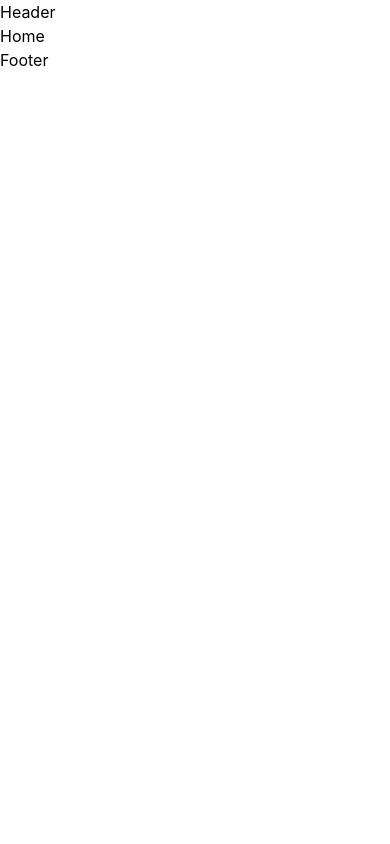
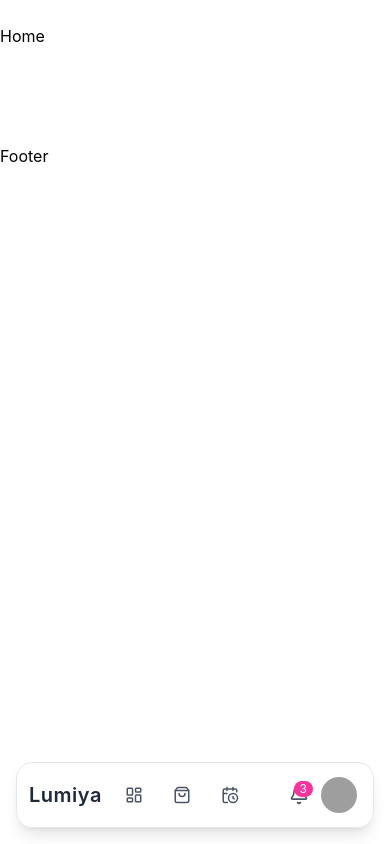
Before and after one commit to farhana-sherin/luminar, a React app in the folder frontend/: page / in a window 390 px wide. Built offline with nearby package versions, Linux system fonts and the light colour scheme; grey boxes are pictures that could not be loaded; the HTML template or start-up script is replaced by a standard one.

Commit message:
Create the basice header for the website and make sure its very responsive for all screnns

```diff
--- a/frontend/src/Layouts/MainLayout.jsx
+++ b/frontend/src/Layouts/MainLayout.jsx
@@ -1,14 +1,17 @@
-import React from "react";
-import { Outlet } from "react-router-dom";
-import { Header } from "../components/Header";
-import { Footer } from "../components/Footer";
+import React from 'react'
+import { Outlet } from 'react-router-dom'
+import { Header } from '../components/Header'
+import { Footer } from '../components/Footer'
+
 
 export const MainLayout = () => {
   return (
     <div>
       <Header />
-      <Outlet />
+      <main className="pt-6 pb-24 lg:pt-24 lg:pb-0">
+        <Outlet />
+      </main>
       <Footer />
     </div>
-  );
-};
+  )
+}
--- a/frontend/src/components/Header.jsx
+++ b/frontend/src/components/Header.jsx
@@ -1,7 +1,85 @@
-import React from 'react'
+import { Bell, Search, LayoutDashboard, ShoppingBag, CalendarClock } from "lucide-react";
 
 export const Header = () => {
   return (
-    <div>Header</div>
-  )
-}
+    <header className="fixed inset-x-0 bottom-4 z-50 px-4 lg:top-4 lg:bottom-auto lg:px-8">
+      <div className="relative max-w-7xl mx-auto rounded-2xl border border-gray-200 bg-white/95 backdrop-blur shadow-lg">
+
+        <div className="flex items-center justify-between h-16">
+
+          {/* Left Section */}
+          <div className="flex items-center gap-3 sm:gap-4 px-3 sm:px-4 lg:px-6">
+
+            {/* Logo */}
+            <h1 className="text-xl font-semibold text-gray-800 tracking-wide">
+              Lumiya
+            </h1>
+
+            {/* Navigation */}
+            <nav className="flex items-center justify-center gap-2 sm:gap-4 lg:gap-6 text-xs sm:text-sm font-medium text-gray-600">
+              <a
+                href="#"
+                aria-label="Dashboard"
+                className="flex h-10 w-10 items-center justify-center rounded-xl transition hover:bg-pink-50 hover:text-pink-600 sm:h-auto sm:w-auto sm:rounded-none sm:hover:bg-transparent"
+              >
+                <LayoutDashboard size={18} className="sm:hidden" />
+                <span className="hidden sm:inline">Dashboard</span>
+              </a>
+              <a
+                href="#"
+                aria-label="Products"
+                className="flex h-10 w-10 items-center justify-center rounded-xl transition hover:bg-pink-50 hover:text-pink-600 sm:h-auto sm:w-auto sm:rounded-none sm:hover:bg-transparent"
+              >
+                <ShoppingBag size={18} className="sm:hidden" />
+                <span className="hidden sm:inline">Products</span>
+              </a>
+              <a
+                href="#"
+                aria-label="Rentals"
+                className="flex h-10 w-10 items-center justify-center rounded-xl transition hover:bg-pink-50 hover:text-pink-600 sm:h-auto sm:w-auto sm:rounded-none sm:hover:bg-transparent"
+              >
+                <CalendarClock size={18} className="sm:hidden" />
+                <span className="hidden sm:inline">Rentals</span>
+              </a>
+
+            </nav>
+          </div>
+
+          {/* Right Section */}
+          <div className="flex items-center gap-3 sm:gap-4 px-4 lg:px-6">
+
+            {/* Search */}
+            <div className="hidden md:flex items-center bg-gray-100 px-3 py-1.5 rounded-lg">
+              <Search size={16} className="text-gray-500" />
+              <input
+                type="text"
+                placeholder="Search products..."
+                className="bg-transparent outline-none px-2 text-sm"
+              />
+            </div>
+
+            {/* Notification */}
+            <button className="relative">
+              <Bell size={20} className="text-gray-600" />
+              <span className="absolute -top-1 -right-1 bg-pink-500 text-white text-xs px-1.5 rounded-full">
+                3
+              </span>
+            </button>
+
+            {/* Profile */}
+            <div className="flex items-center gap-2 cursor-pointer">
+              <img
+                src="https://i.pravatar.cc/40"
+                alt="admin"
+                className="w-9 h-9 rounded-full object-cover"
+              />
+              <span className="hidden md:block text-sm font-medium text-gray-700">
+                Admin
+              </span>
+            </div>
+          </div>
+        </div>
+      </div>
+    </header>
+  );
+};
```
